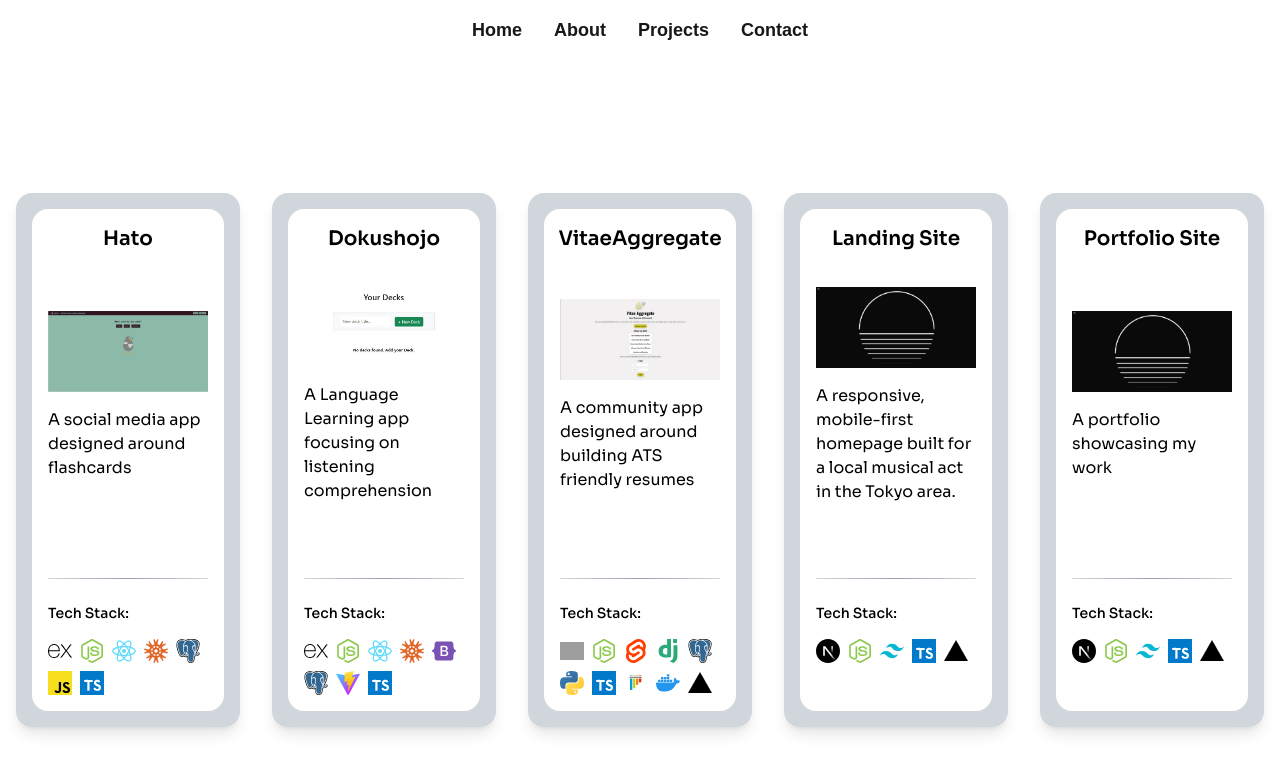
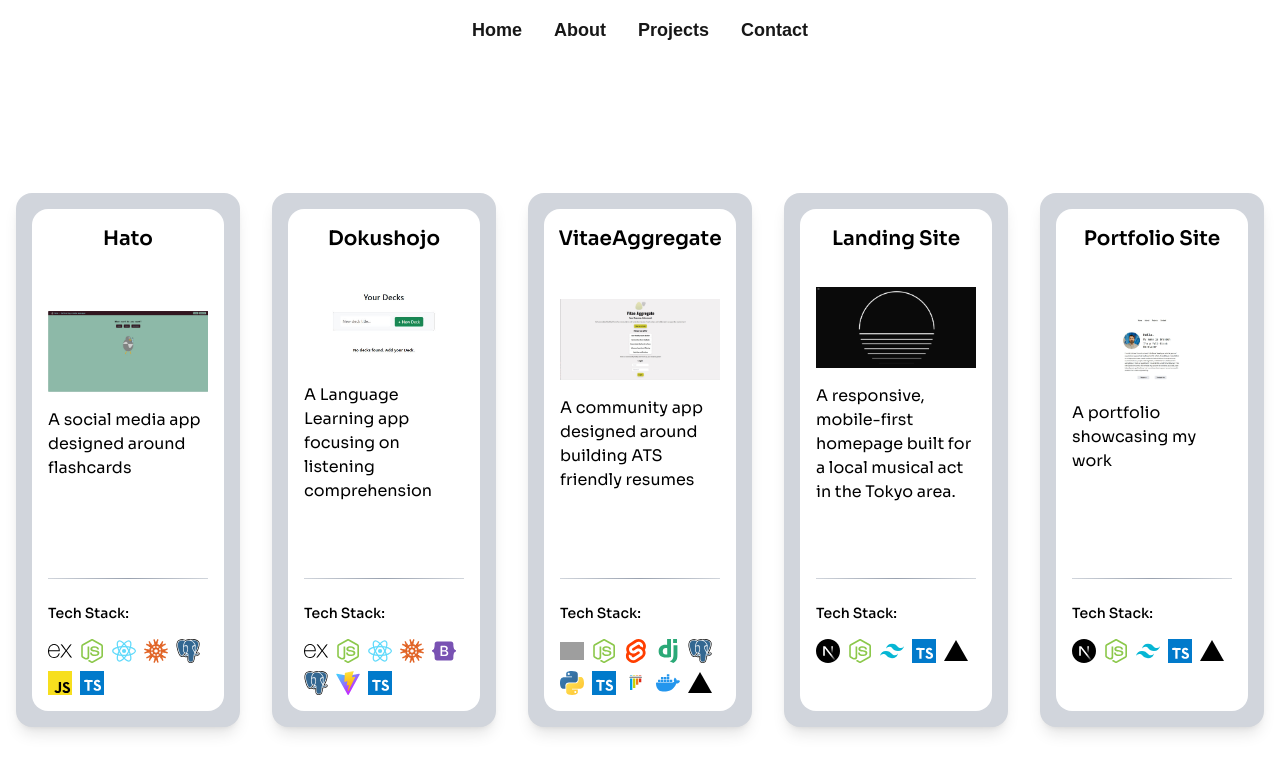
Before and after one commit to Bcook2289/portfolio, a Next.js app in the folder portfolio-project/: page /projects in a window 1280 px wide. Shown: the top 772 px of the page. Built offline with nearby package versions, Linux system fonts and the light colour scheme; grey boxes are pictures that could not be loaded.

Commit message:
feat: sourced photo, refactored a little bit

```diff
--- a/portfolio-project/src/app/page.tsx
+++ b/portfolio-project/src/app/page.tsx
@@ -1,4 +1,3 @@
-import Image from "next/image";
 import NavBar from "../components/NavBar";
 import Hero from "../components/Hero";
 
--- a/portfolio-project/src/app/projects/page.tsx
+++ b/portfolio-project/src/app/projects/page.tsx
@@ -42,7 +42,7 @@ const projectData = [
         title: "Portfolio Site",
         desc: "A portfolio showcasing my work",
         tech: ["Next.js", "Node.js", "Tailwind", "TypeScript", "Vercel"],
-        image: "/project-captures/Bandpage.JPG",
+        image: "/project-captures/Portfolio.JPG",
         link: "https://github.com/Bcook2289/portfolio"
     },
 
```
Also changed, not shown: portfolio-project/src/app/layout.tsx (+0 -11 lines), portfolio-project/public/project-captures/Portfolio.JPG (added).
